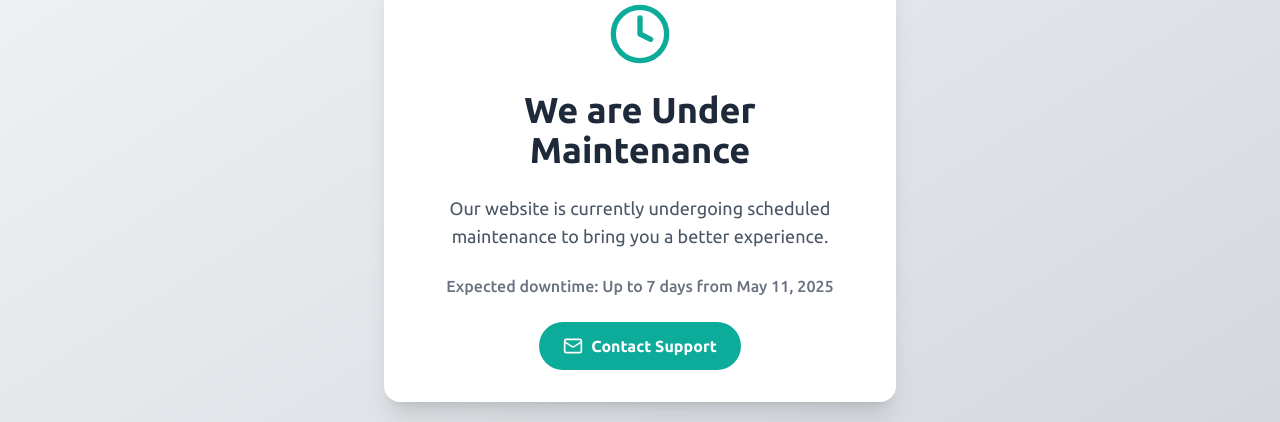
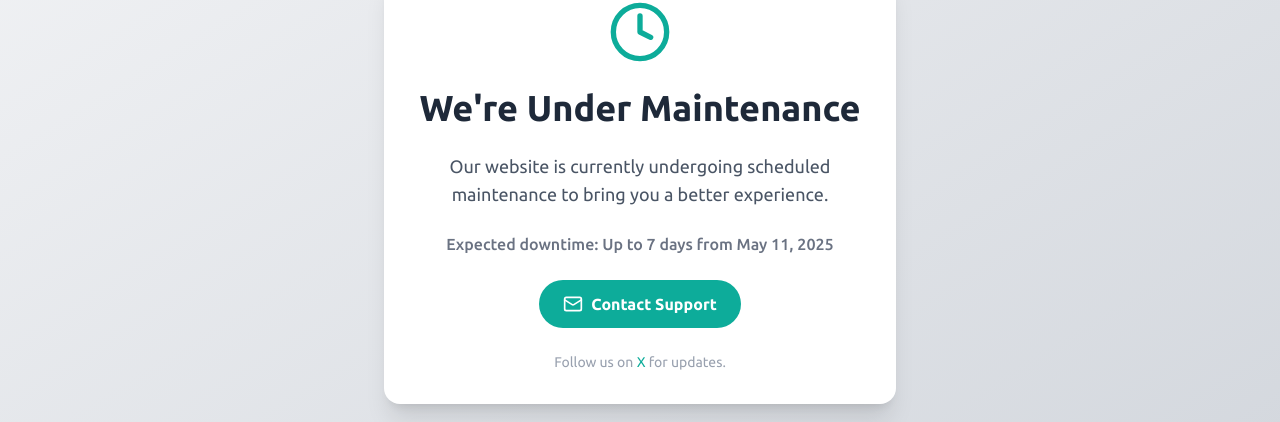
Before and after one commit to VedantRaval3011/mechvaccIndustries, a Next.js app: page /maintenance in a window 1280 px wide. Shown: the part 304-726 px from the top of the page. Built offline with nearby package versions, Linux system fonts and the light colour scheme; no server answers; the database is empty.

Commit message:
feat: update maintenance page with improved metadata and support contact details

```diff
--- a/src/app/maintenance/page.tsx
+++ b/src/app/maintenance/page.tsx
@@ -1,8 +1,13 @@
-import { NextPage } from "next";
 import { motion } from "framer-motion";
 import { Clock, Mail } from "lucide-react";
 
-const MaintenancePage: NextPage = () => {
+export const metadata = {
+  title: "Maintenance | Your Site",
+  description: "Our website is currently under maintenance. We'll be back soon!",
+  robots: "noindex",
+};
+
+export default function MaintenancePage() {
   return (
     <div className="min-h-screen flex items-center justify-center bg-gradient-to-br from-gray-100 to-gray-300 p-4">
       <motion.div
@@ -19,7 +24,7 @@ const MaintenancePage: NextPage = () => {
           <Clock className="w-16 h-16 text-[var(--color-green)] mx-auto mb-4" />
         </motion.div>
         <h1 className="text-3xl md:text-4xl font-bold text-gray-800">
-          We are Under Maintenance
+          We&apos;re Under Maintenance
         </h1>
         <p className="text-lg text-gray-600">
           Our website is currently undergoing scheduled maintenance to bring you a better experience.
@@ -29,19 +34,33 @@ const MaintenancePage: NextPage = () => {
         </p>
         <div className="flex justify-center">
           <a
-            href="mailto:mechvacc@gmail.com"
+            href="mailto:support@your-site.com"
             className="inline-flex items-center px-6 py-3 bg-[var(--color-green)] text-white font-semibold rounded-full hover:bg-[var(--color-green-gradient-end)] transition-all duration-300"
           >
             <Mail className="w-5 h-5 mr-2" />
             Contact Support
           </a>
         </div>
-
+        <motion.div
+          className="mt-6 text-sm text-gray-400"
+          initial={{ opacity: 0 }}
+          animate={{ opacity: 1 }}
+          transition={{ duration: 0.5, delay: 0.4 }}
+        >
+          Follow us on{" "}
+          <a
+            href="https://x.com/yourhandle"
+            target="_blank"
+            rel="noopener noreferrer"
+            className="text-[var(--color-green)] hover:underline"
+          >
+            X
+          </a>{" "}
+          for updates.
+        </motion.div>
       </motion.div>
     </div>
   );
-};
+}
 
-
-
-export default MaintenancePage;
+export const revalidate = 3600; // Revalidate every hour
```
